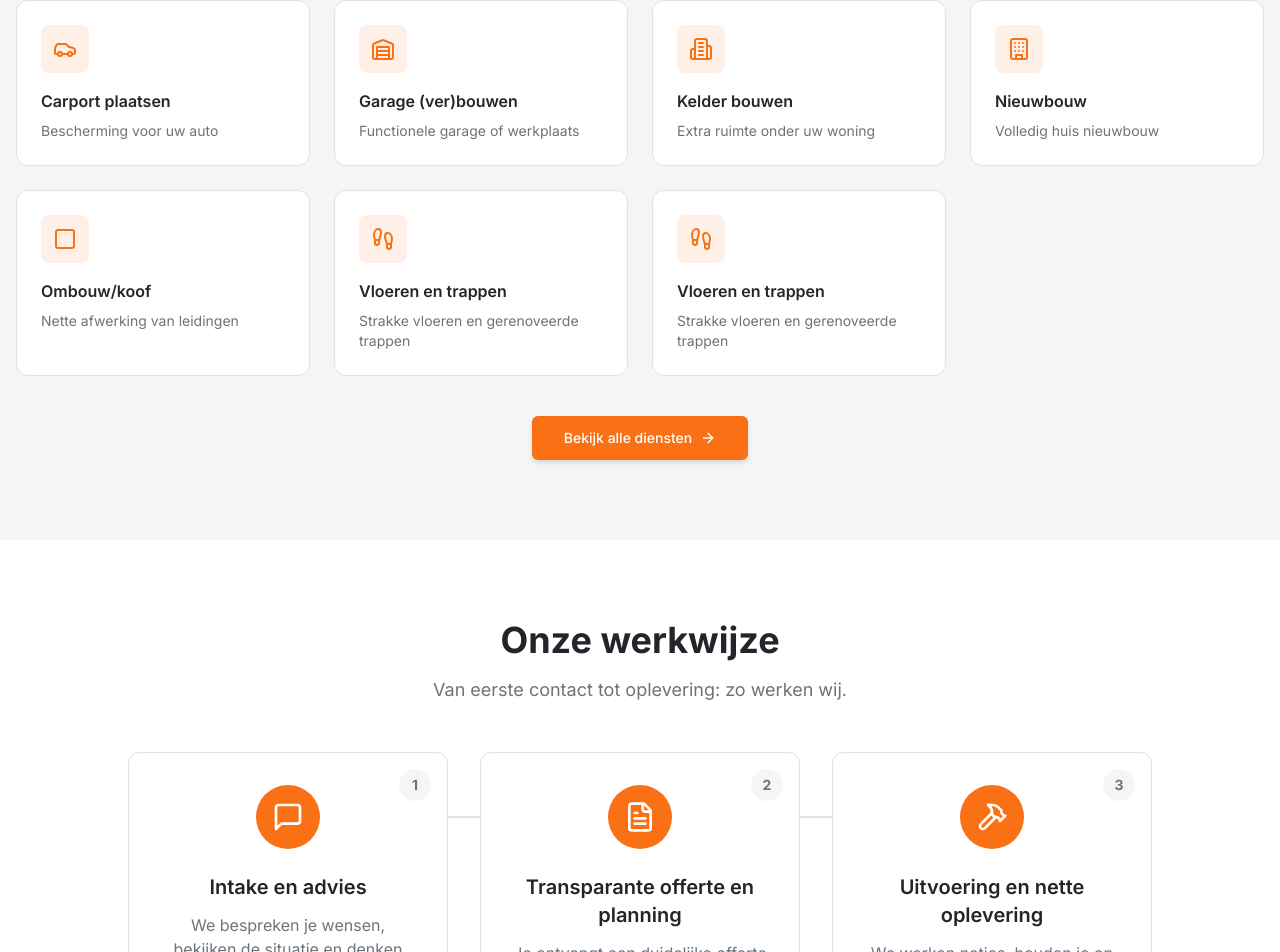
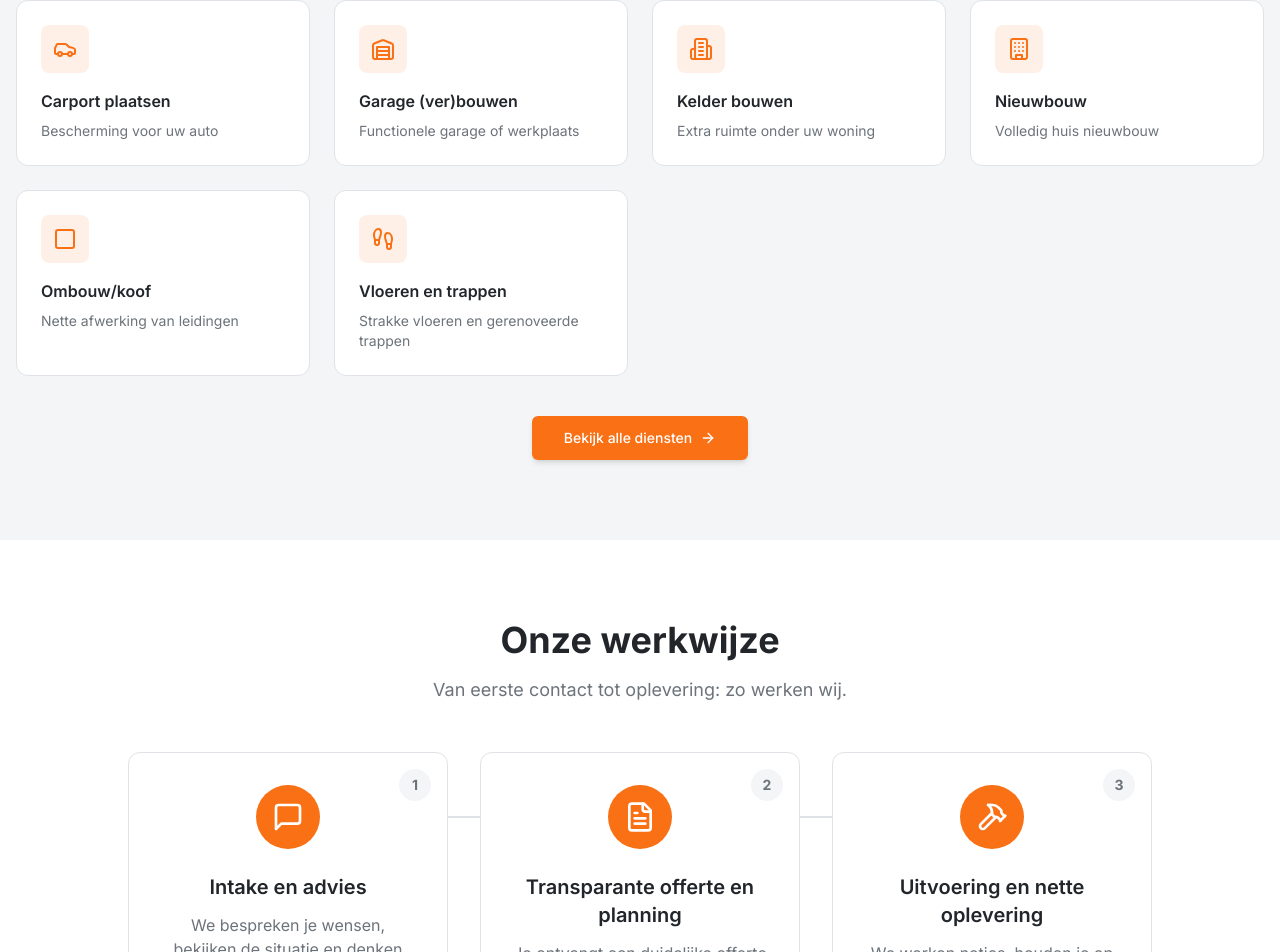
Before and after one commit to LOCO10567/skillbridge-solutions, a React (Vite) app: page / in a window 1280 px wide. Shown: the part 1914-2866 px from the top of the page. Built offline with nearby package versions, Linux system fonts and the light colour scheme; the HTML template or start-up script is replaced by a standard one.

Commit message:
Changes
Co-authored-by: LOCO10567 <249778405+LOCO10567@users.noreply.github.com>

```diff
--- a/src/components/home/ServicesGrid.tsx
+++ b/src/components/home/ServicesGrid.tsx
@@ -76,13 +76,6 @@ const services = [
     description: "Strakke vloeren en gerenoveerde trappen",
     slug: "vloeren"
   },
-
-  {
-    icon: Footprints,
-    title: "Vloeren en trappen",
-    description: "Strakke vloeren en gerenoveerde trappen",
-    slug: "vloeren"
-  },
 ];
 
 export function ServicesGrid() {
```
